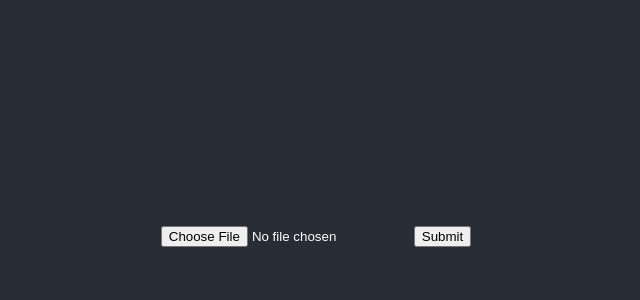
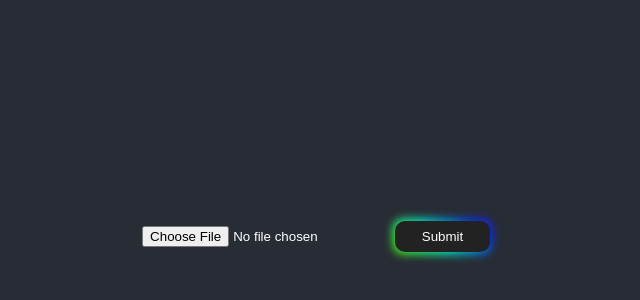
Before and after one commit to jovanat455/baba, a React (Create React App) app: page / in a window 1280 px wide. Shown: the part 164-464 px from the top of the page, without its empty margins (324-964 px from the left). Built offline with nearby package versions, Linux system fonts and the light colour scheme.

Commit message:
Update ReceiptForm.js

```diff
--- a/src/ReceiptForm.js
+++ b/src/ReceiptForm.js
@@ -87,7 +87,7 @@ function ReceiptForm() {
       {isProcessed ? <img src={`${process.env.PUBLIC_URL}/assets/images/baba-loading.gif`} className="loader" alt="oops..." /> : <div></div>}
       <form onSubmit={handleSubmit}>
         <input type="file" onChange={handleChange} />
-        <button type="submit">Submit</button>
+        <button class="rgbButton">Submit</button>
       </form>
     </div>
   );
```
